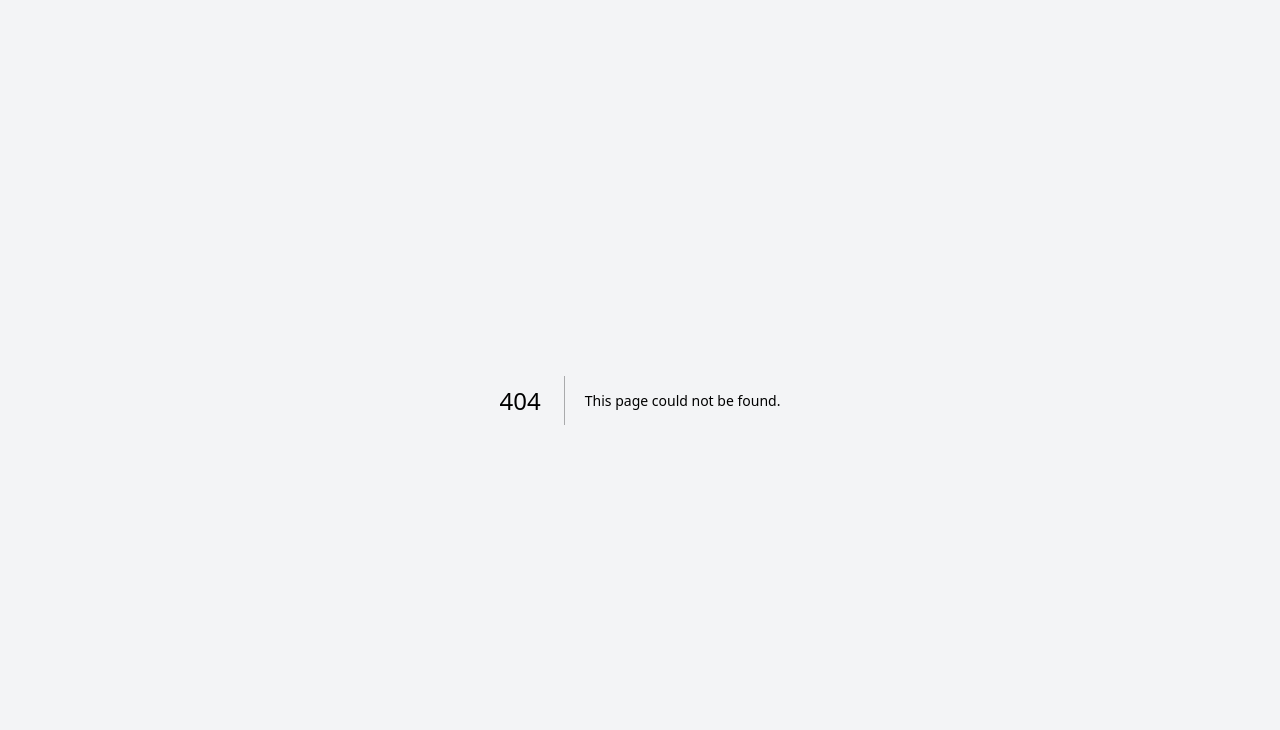
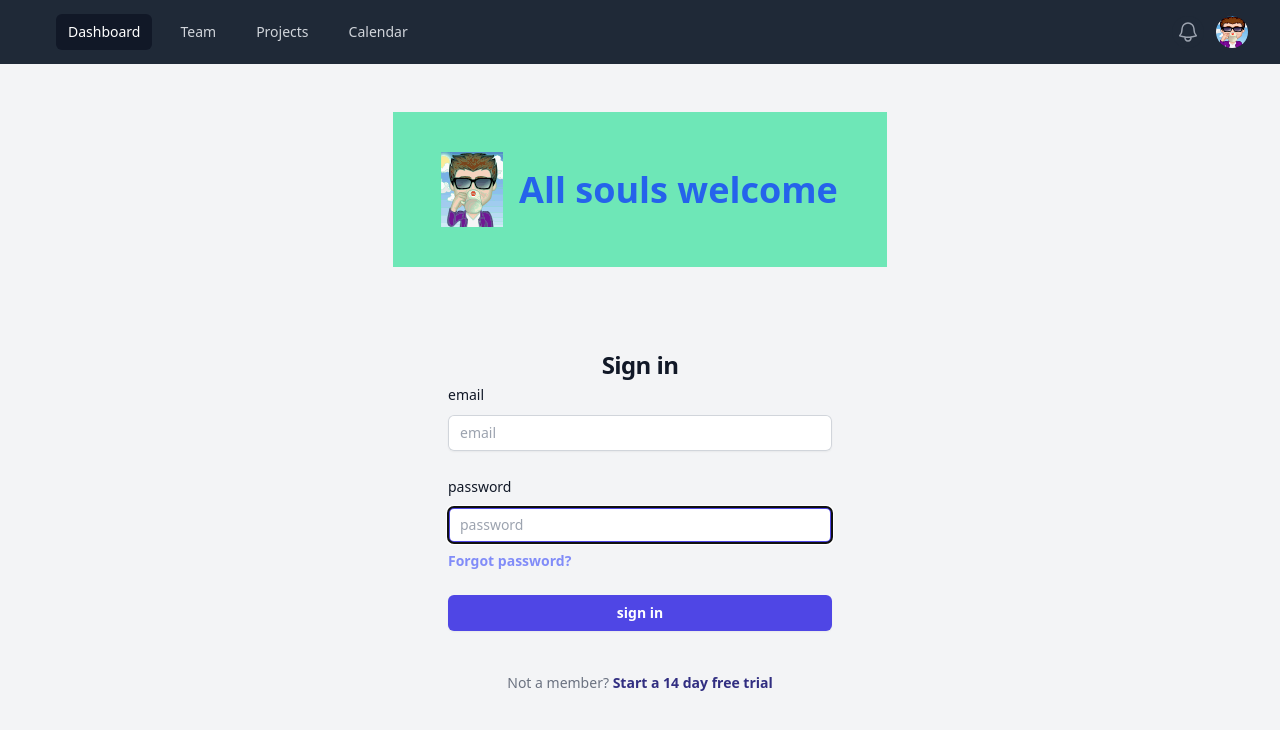
Before and after one commit to thefutureseer/resttonext, a Next.js app: page /login in a window 1280 px wide. Before the commit this address had no page. Shown: the top 730 px of the page. Built offline with nearby package versions, Linux system fonts and the light colour scheme.

Commit message:
login separation

```diff
--- /dev/null
+++ b/src/app/login/SignInForm.tsx
@@ -0,0 +1,62 @@
+import React from "react";
+import Image from "next/image";
+
+const SignInForm:React.FC = () => {
+  return (
+    <div className="flex min-h-full flex-col justify-center px3 py-12 lg:px-8">
+
+     <header className="flex bg-emerald-300 mx-auto max-w-7xl items-center justify-between p-6 lg:px-8">
+      <div className="p-4">
+        <Image
+          src='/logo_2024.svg'
+          alt="Dans Levitating Logo"
+          className="dark:invert"
+          width={80}
+          height={19}
+          priority
+        />
+      </div>
+      <div className="sm:mx-auto sm:w-full sm:max-w-sm">
+        <h1 className="text-4xl font-bold text-blue-600">All souls welcome</h1>
+      </div>
+     </header>
+
+     <div className="mt-10 sm:mx-auto sm:w-full sm:max-w-sm">
+        <h2 className="mt-10 text-center text-2xl font-bold leading-9 tracking-tight text-gray-900">Sign in</h2>
+
+      <form className="space-y-6" action="#" method="POST">
+
+       <div>
+        <label className="block text-sm font-medium leading-6 text-gray-900" htmlFor="email">email</label>
+        <div className="mt-2">
+         <input className="block w-full rounded-md border-0 py-1.5 text-gray-900 shadow-sm ring-1 ring-inset ring-gray-300 placeholder:text-gray-400 focus:ring-2 focus:ring-inset focus:ring-indigo-600 sm:text-sm sm:leading-6 p-3" id="email" name="email" type="email" maxLength={25} autoFocus required placeholder="email"></input>
+        </div>
+       </div>
+
+       <div>
+        <label className="block text-sm font-medium leading-6 text-gray-900" htmlFor="password">password</label>
+        <div className="mt-2">
+         <input className="block w-full rounded-md border-0 py-1.5 text-gray-900 shadow-sm ring-1 ring-inset ring-gray-300 placeholder:text-gray-400 focus:ring-2 focus:ring-inset focus:ring-indigo-600 sm:text-sm sm:leading-6 p-3" id="password" name="password" type="password" autoFocus required placeholder="password"></input>
+        </div>
+        <div className="mt-2 flex items-center justify-between">
+         <div className="text-sm">
+            <a href="#" className="font-semibold text-indigo-400 hover:text-indigo-500">Forgot password?</a>
+         </div>
+        </div>
+       </div>
+
+       <div>
+        <button className="flex w-full justify-center rounded-md bg-indigo-600 px-3 py-1.5 text-sm font-semibold leading-6 text-white shadow-sm hover:bg-indigo-500 focus-visible:outline focus-visible:outline-2 focus-visible:outline-offset-2 focus-visible:outline-indigo-600" type="submit">sign in</button>
+       </div>
+      </form>
+
+      <p className="mt-10 text-center text-sm text-gray-500">
+        Not a member?
+       <a href="#" className="font-semibold leading-6 text-indigo-900 hover:text-indigo-500"> Start a 14 day free trial</a>
+      </p>
+    </div>
+    </div>
+  )
+};
+
+export default SignInForm;
--- /dev/null
+++ b/src/app/login/page.tsx
@@ -0,0 +1,16 @@
+// Importing the SignInForm component from the 'login' directory.
+// Importing the NavBar component from the 'components/ui' directory.
+import LoginForm from '@/app/login/SignInForm';
+import NavBar from '@/app/components/ui/NavBar';
+
+// Default export for the LoginPage component.
+export default function LoginPage() {
+  return (
+    <div>
+      {/* Rendering the NavBar component */}
+      <NavBar />
+      {/* Rendering the LoginForm component */}
+      <LoginForm />
+    </div>
+  );
+};
```
